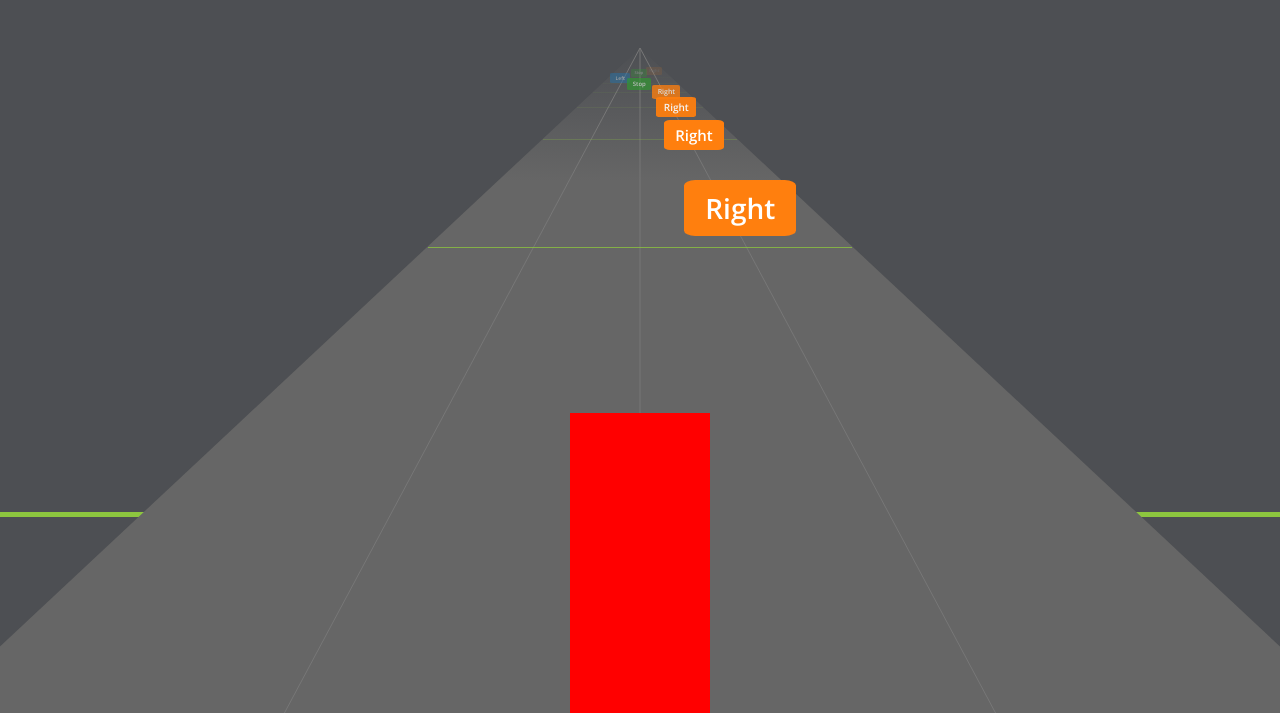
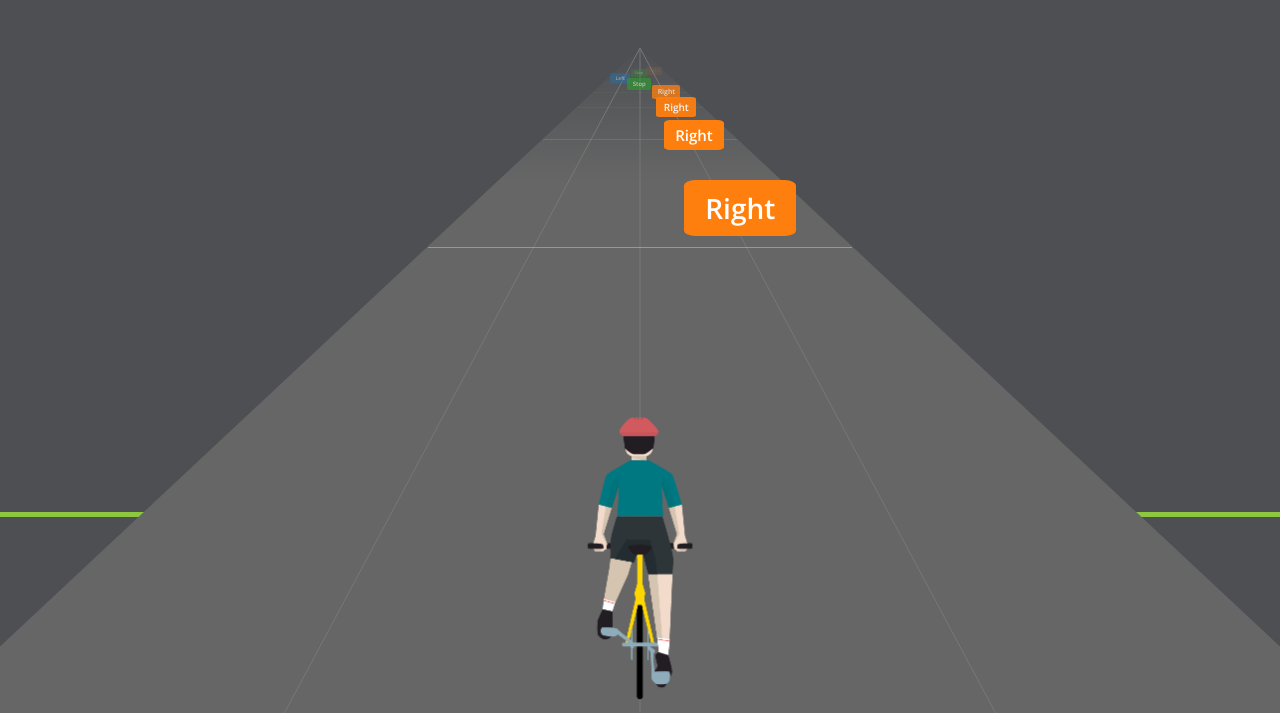
Before and after one commit to DuyH/attbikehackathon, a plain HTML site: page index.html in a window 1280 px wide. Shown: the part 87-800 px from the top of the page. Drawn offline with nearby package versions, Linux system fonts and the light colour scheme.

Commit message:
New images

```diff
--- a/index.html
+++ b/index.html
@@ -22,8 +22,10 @@
   <body>
     <div class="score-bar"></div>
     <div class="game"></div>
+    <!-- <div class="road"></div> -->
     <div class="player">
-
+      <img class="bodyImg" src="images/neutral.png" alt="">
+      <img class="pedalImg" src="images/pedal_1.png" alt="">
     </div>
   </body>
 </html>
--- a/javascripts/Player.js
+++ b/javascripts/Player.js
@@ -1,9 +1,25 @@
 $(function(){
+
+  var currentPedal = 0
+  var changePedal = function() {
+    if (currentPedal == 0) {
+      currentPedal = 1;
+      $('.pedalImg').attr('src', 'images/pedal_2.png');
+    } else {
+      currentPedal = 0;
+      $('.pedalImg').attr('src', 'images/pedal_1.png');
+    }
+  }
+  window.setInterval(function(){
+    changePedal();
+  }, 200);
+
   $(document).keypress(function(e) {
     var key = String.fromCharCode(e.keyCode);
 
     if (key == '1') {
       $('.player').css('left', '25%');
+
     } else if (key == '2') {
       $('.player').css('left', '50%');
     } else {
--- a/stylesheets/main.less
+++ b/stylesheets/main.less
@@ -183,7 +183,6 @@ body.has-controller-bar {
   right: 0px;
   bottom: 0px;
   left: 0px;
-
   svg {
     position: absolute;
     top: 0px;
@@ -214,13 +213,30 @@ body.has-controller-bar {
   }
 }
 
+.road {
+  background: blue;
+  position:absolute;
+  top:100px;
+  right:0px;
+  left:0px;
+  bottom:0px;
+}
+
 .player {
   position: absolute;
   bottom: 0;
   left: 50%;
-  margin-left: -70px;
+  margin-left: -150px;
   height: 300px;
-  width: 140px;
-  background: red;
+  width: 300px;
+  z-index:1001;
   transition: all 500ms;
+  img {
+    position:absolute;
+    top:0;
+    left:0;
+    right:0;
+    bottom:0;
+    width:100%;
+  }
 }
```
Also changed, not shown: images/left.png (added), images/neutral.png (added), images/pedal_1.png (added), images/pedal_2.png (added), images/right.png (added), images/stop.png (added).
